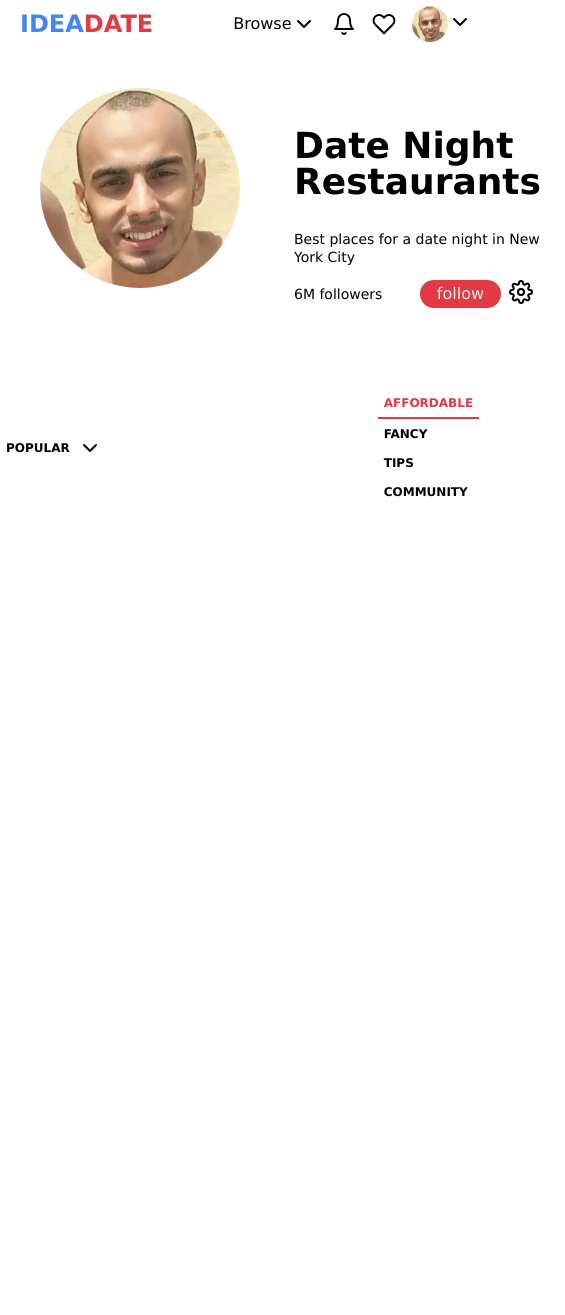
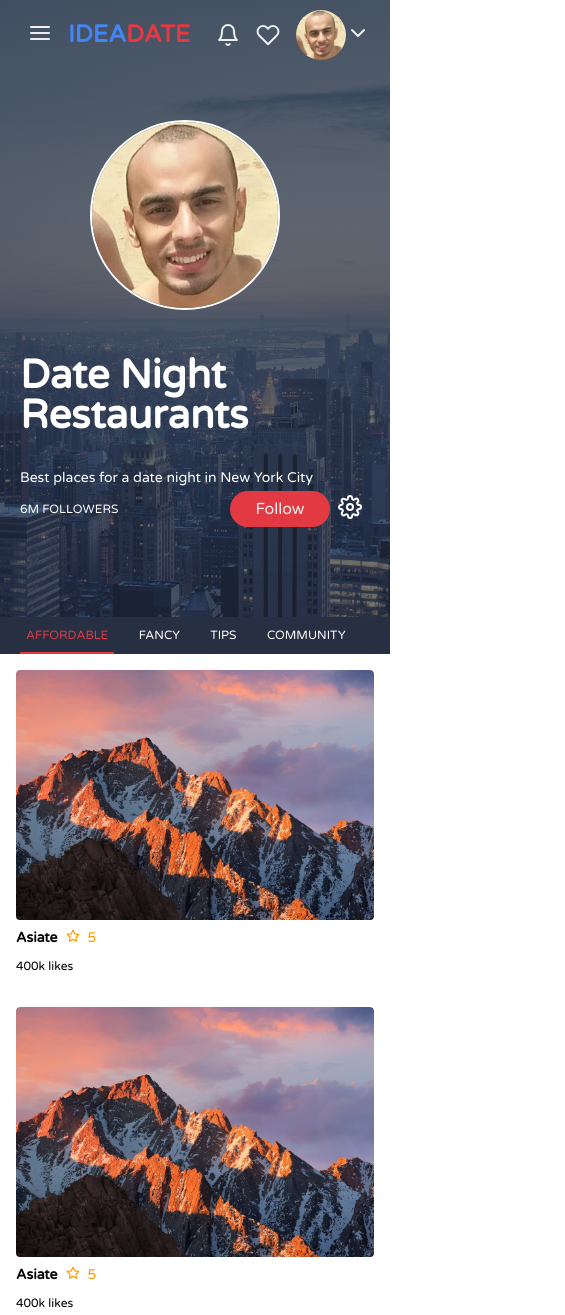
Before and after one commit to hoflish/HF_mockup_challenge, a React app: page / in a window 390 px wide. Shown: the top 1315 px of the page, 565 px wide, since content can reach past the window. Before the commit the page ends 844 px from the top, so only its background shows below. Built offline with nearby package versions, Linux system fonts and the light colour scheme.

Commit message:
Added responsive code

```diff
--- a/public/index.html
+++ b/public/index.html
@@ -10,7 +10,7 @@
     -->
     <link rel="manifest" href="%PUBLIC_URL%/manifest.json">
     <link rel="shortcut icon" href="%PUBLIC_URL%/favicon.ico">
-    <link rel="stylesheet" href="//fonts.googleapis.com/css?family=Open+Sans:400,300,600,700">
+    <link href="https://fonts.googleapis.com/css?family=Varela+Round" rel="stylesheet">
     <!--
       Notice the use of %PUBLIC_URL% in the tags above.
       It will be replaced with the URL of the `public` folder during the build.
--- a/src/app.css
+++ b/src/app.css
@@ -43,7 +43,6 @@ video {
   max-width: 100%;
 }
 
-
 article,
 aside,
 figure,
@@ -59,11 +58,10 @@ button,
 input,
 select,
 textarea {
-  font-family: Verdana, Arial, sans-serif;
+  font-family: 'Varela Round', Arial, sans-serif;
   font-size: 14px;
   line-height: 18px;
 }
-
 
 img {
   max-width: 100%;
@@ -75,7 +73,7 @@ input[type="radio"] {
 }
 
 small {
-  font-size: 0.8em;
+  font-size: 12px;
 }
 
 span {
@@ -104,3 +102,101 @@ a {
 a:hover {
   text-decoration: none;
 }
+
+ul {
+  list-style: none;
+  margin: 0;
+  padding: 0;
+}
+
+/* cards */
+
+.main {
+  display: flex;
+  flex-shrink: 0;
+  flex-direction: row;
+}
+
+.cards {
+  display: flex;
+  flex-wrap: wrap;
+  width: 780px;
+}
+
+.hf-card__item {
+  /*display: flex;*/
+  padding: 1rem;
+}
+
+@media (min-width: 768px) {
+  .hf-card__item {
+    width: 33.3333%;
+  }
+}
+
+@media (min-width: 896px) {
+  .hf-card__item {
+    width: 33.3333%;
+  }
+}
+
+@media (max-width: 768px) {
+  .hf-card__item {
+    width: 50%;
+  }
+}
+
+@media (max-width: 468px) {
+  .hf-card__item {
+    width: 100%;
+  }
+}
+
+.cover {
+  position: relative;
+  width: 100%;
+  height: 100%;
+  /*background-color: #273042;*/
+  background: url("./images/New-York-Wallpaper-Background-7.jpg") no-repeat center center;
+  /*linear-gradient(to bottom, rgba(39, 48, 66, 0), rgba(39, 48, 66, 0.02)), -webkit-linear-gradient(to bottom, rgba(39, 48, 66, 0), rgba(39, 48, 66, 0.02));*/
+  /*linear-gradient(to bottom,rgba(0,0,0,0),rgba(0,0,0,0.02));*/
+  background-size: cover;
+}
+
+.cover:before {
+  content: '';
+  position: absolute;
+  top: 0;
+  right: 0;
+  bottom: 0;
+  left: 0;
+  background-image: linear-gradient(to bottom, rgba(39, 48, 66, 1), rgba(39, 48, 66, 0.8));
+  background-image: -webkit-linear-gradient(to bottom, rgba(39, 48, 66, 1), rgba(39, 48, 66, 0.8));
+  opacity: .8;
+}
+
+.hf-menu {
+  display: none;
+}
+
+@media (max-width: 768px) {
+  .hf-header__middle {
+    order: 1;
+    flex-grow: 0;
+    margin-left: 0;
+    display: none;
+  }
+  .hf-header__left {
+    order: 2;
+    flex-grow: 1;
+  }
+
+  .hf-header__right {
+    order: 3;
+    float: right;
+  }
+
+  .hf-menu {
+    display: block;
+  }
+}
--- a/src/components/App/index.js
+++ b/src/components/App/index.js
@@ -2,6 +2,7 @@ import React, {Component} from 'react';
 import Header from "../Header";
 import HeroSection from "../HeroSection";
 import NavBar from "../NavBar/index";
+import Main from "../Main/index";
 
 export default class App extends Component {
 
@@ -12,9 +13,15 @@ export default class App extends Component {
   render() {
     return (
       <div>
-        <Header />
-        <HeroSection />
-        <NavBar />
+        <div className="cover">
+          <Header />
+          <HeroSection />
+          <NavBar />
+        </div>
+        <div>
+          <Main />
+          <div />
+        </div>
       </div>
     );
   }
--- /dev/null
+++ b/src/components/Card/card.css
@@ -0,0 +1,68 @@
+.hf-card {
+  background-color: white;
+  border-radius: 4px;
+  /*box-shadow: 0 20px 40px -14px rgba(0, 0, 0, 0.25);*/
+  display: flex;
+  flex-direction: column;
+  overflow: hidden;
+}
+
+.hf-card__image {
+  background: no-repeat center center;
+  background-size: cover;
+  border-radius: 0.25rem;
+  overflow: hidden;
+  position: relative;
+  height: 250px;
+}
+
+.hf-card__image::before {
+   content: "";
+   display: block;
+   padding-top: 56.25%; /*16:9 aspect ratio;*/
+ }
+
+@media(min-width: 40rem) {
+  .hf-card__image::before {
+    padding-top: 66.6%; /*3: 2 aspect ratio*/
+  }
+}
+
+.hf-card__content {
+  display: flex;
+  flex: 1 1 auto;
+  flex-direction: column;
+}
+
+.hf-card__content-top {
+  display: flex;
+  align-items: center;
+}
+.hf-card__content-bottom {
+/* TODO: style */
+}
+
+.hf-card__name {
+  font-weight: bold;
+}
+
+.feather-star {
+  width: 14px;
+  height: 14px;
+}
+
+
+.vb {
+  color: #FF9900;
+}
+
+/*.hf-card__link {*/
+  /*!*position: relative;*!*/
+  /*!*top: 18px;*!*/
+  /*!*left: 20px;*!*/
+  /*!*right: 20px;*!*/
+  /*!*text-align: center;*!*/
+  /*!*vertical-align: middle;*!*/
+  /*!*line-height: 220px;*!*/
+  /*overflow: hidden;*/
+/*}*/
--- /dev/null
+++ b/src/components/Card/index.js
@@ -0,0 +1,38 @@
+import React, {Component} from 'react';
+import './card.css';
+import photo from '../../images/featured_wallpaper.jpg';
+
+class Card extends Component {
+
+  constructor(props) {
+    super(props);
+  }
+
+  render() {
+    const style = {
+      backgroundImage: `url(${photo})`
+    };
+    return (
+      <div className="hf-card">
+        {/* images  */}
+        <div style={style} className="hf-card__image card__image--fence">
+
+        </div>
+
+        <div className="hf-card__content">
+          {/* Restaurant  */}
+            <div className="hf-card__content-top">
+              <h1 className="hf-card__name">Asiate</h1>
+              <span className="vb hf-icon"><i data-feather="star"/></span>
+              <span className="vb">5</span>
+            </div>
+
+          {/*Restaurant likes*/}
+          <div className="hf-card__content-bottom"><small>400k likes</small></div>
+        </div>
+      </div>
+    )
+  }
+}
+
+export default Card;
--- a/src/components/Header/header.css
+++ b/src/components/Header/header.css
@@ -1,6 +1,8 @@
 header {
-  background-color: transparent;
-  height: 48px;
+  /*background: linear-gradient(to bottom right, rgba(39, 48, 66, 0), rgba(39, 48, 66, 0.987));*/
+  /*background: -webkit-linear-gradient(to bottom right, rgba(39, 48, 66, 1), rgba(39, 48, 66, 0.987));*/
+  height: 70px;
+  color: #eeeeee;
 }
 
 .hf-header {
@@ -11,7 +13,7 @@ header {
   bottom: 0;
   display: flex;
   align-items: center;
-  padding: 0 12px;
+  padding: 0 20px;
   height: 100%;
 }
 
@@ -22,7 +24,7 @@ header {
 .hf-header__middle {
   display: flex;
   flex-grow: 1;
-  margin-left: 64px;
+  margin-left: 140px;
 }
 
 .hf-header__right {
@@ -56,16 +58,16 @@ header {
 }
 
 .hf-avatar {
-  height: 36px;
-  width: 36px;
+  height: 50px;
+  width: 50px;
   position: relative;
   vertical-align: middle;
   margin-left: 8px;
 }
 
 .hf-avatar > img {
-  width: 36px;
-  height: 36px;
+  width: 50px;
+  height: 50px;
   border-radius: 50%;
   position: relative;
 }
--- a/src/components/Header/index.js
+++ b/src/components/Header/index.js
@@ -24,6 +24,8 @@ class Header extends Component {
              Browse <i data-feather="chevron-down" />
            </div>
          </div>
+         <div className="hf-header__nav-item hf-menu"><i data-feather="menu"/></div>
+
          {/* User info */}
          <div className="hf-header__right">
 
--- a/src/components/HeroSection/hero_section.css
+++ b/src/components/HeroSection/hero_section.css
@@ -3,7 +3,9 @@
   display: flex;
   align-items: stretch;
   flex-direction: row;
-  padding: 40px;
+  padding: 0 20px;
+  margin: 50px 0;
+  color: white;
 }
 
 .hf-hero__avatar,
@@ -20,15 +22,16 @@
 
 
 .hf-hero__avatar {
-  padding-right: 30px;
+  padding-right: 20px;
   flex-shrink: 0;
 }
 
 .hf-hero__avatar-large > img {
-  width: 200px;
-  height: 200px;
+  width: 190px;
+  height: 190px;
   position: relative;
   border-radius: 50%;
+  border: 2px solid white;
 }
 
 .hf-hero__content {
@@ -36,26 +39,29 @@
   display: flex;
   flex-direction: column;
   flex-grow: 1;
-  padding: 40px 24px;
+  padding: 40px 0;
 }
 
 .hf-hero__description {
-  margin-top: 16px;
+  margin-top: 20px;
 }
 
 .hf-hero__title {
-  font-size: 36px;
+  font-size: 40px;
+  line-height: 40px;
   font-weight: bold;
-  line-height: 36px;
 }
 
 .hf-hero__follow {
   display: flex;
   align-items: center;
+  margin-top: -10px;
 }
 
 .hf-hero__follow-number {
   float: left;
+  text-transform: uppercase;
+  font-size: 12px;
 }
 
 .flex-grow {
@@ -75,12 +81,14 @@
 
 .btn {
   max-width: 177px;
-  border-radius: 15px;
+  width: 100px;
+  border-radius: 25px;
   border: 1px solid transparent;
   color: rgba(0,0,0,.987);
   font-size: 16px;
   padding: 4px 16px;
   line-height: 18px;
+  height: 36px;
   background: rgba(0,0,0,.05);
 }
 
--- a/src/components/HeroSection/index.js
+++ b/src/components/HeroSection/index.js
@@ -39,7 +39,7 @@ class HeroSection extends Component {
             <div className="flex-grow"></div>
             {/* follow button */}
             <div className="hf-hero__follow-left">
-              <span><button className="btn btn-primary">follow</button></span>
+              <span><button className="btn btn-primary">Follow</button></span>
               <span className="hf-icon"><i data-feather="settings"/></span>
             </div>
           </div>
--- /dev/null
+++ b/src/components/Main/index.js
@@ -0,0 +1,35 @@
+import React, {Component} from 'react';
+import Card from "../Card";
+
+class Main extends Component {
+
+  constructor(props) {
+    super(props);
+  }
+
+  render() {
+    return (
+      <main className="main">
+        {/* cards */}
+        <ul className="cards">
+          <li className="hf-card__item">
+            <Card/>
+          </li>
+          <li className="hf-card__item">
+            <Card/>
+          </li>
+          <li className="hf-card__item">
+            <Card/>
+          </li>
+          <li className="hf-card__item">
+            <Card/>
+          </li>
+        </ul>
+        {/* maps */}
+        <div></div>
+      </main>
+    );
+  }
+}
+
+export default Main;
--- a/src/components/NavBar/index.js
+++ b/src/components/NavBar/index.js
@@ -10,14 +10,13 @@ class NavBar extends Component {
 
   render() {
     return (
-      <div className="hf-nav">
+      <nav className="hf-nav">
         <div className="hf-nav__filter">
           <div className="hf-nav__filter-dropdown">
             <span>POPULAR</span>
             <i className="hf-icon" data-feather="chevron-down"/>
           </div>
         </div>
-        <div>
         <Tabs>
           <TabList>
             <Tab>AFFORDABLE</Tab>
@@ -30,8 +29,7 @@ class NavBar extends Component {
           <TabPanel></TabPanel>
           <TabPanel></TabPanel>
         </Tabs>
-        </div>
-      </div>
+      </nav>
     )
   }
 }
--- a/src/components/NavBar/navbar.css
+++ b/src/components/NavBar/navbar.css
@@ -1,11 +1,13 @@
 .hf-nav {
   display: flex;
   align-items: center;
+  background-color: #273042;
+  padding: 0 20px;
 }
 
 .react-tabs__tab-list, .hf-nav__filter {
   border-bottom: 1px solid transparent;
-  margin: 0 0 10px;
+  margin: 0;
   padding: 0;
 }
 
@@ -16,12 +18,11 @@
   position: relative;
   list-style: none;
   padding: 6px;
-  margin-bottom: 1px;
   cursor: pointer;
   font-size: 12px;
-  line-height: 16px;
-  margin-right: 12px;
-  font-weight: bold;
+  line-height: 22px;
+  margin-right: 44px;
+  color: white;
 }
 
 .hf-nav__filter-dropdown {
@@ -30,7 +31,7 @@
 }
 
 .hf-nav__filter {
-  margin-right: 250px;
+  margin-right: 80px;
 }
 
 .react-tabs__tab--selected {
@@ -66,3 +67,57 @@
   bottom: -5px;
   background: #fff;
 }
+
+@media(max-width: 768px) {
+  .react-tabs__tab-list {
+    position: relative;
+    width: 100%;
+    display: flex;
+    justify-content: space-between;
+  }
+  .react-tabs__tab {
+    margin-right: auto;
+  }
+  /*.hf-nav__filter {*/
+    /*display: none;*/
+  /*}*/
+  .react-tabs {
+    width: 100%;
+    position: relative;
+  }
+
+  .hf-nav__filter {
+    order: 2;
+    float: left;
+    margin-right: auto;
+  }
+
+  .hf-nav__filter-dropdown {
+    margin-right: 0;
+  }
+
+  .hf-hero {
+    flex-direction: column;
+    align-items: center;
+  }
+
+}
+
+@media(max-width: 468px) {
+  .react-tabs__tab-list {
+    position: relative;
+    width: 100%;
+    display: flex;
+    justify-content: space-between;
+  }
+  .react-tabs__tab {
+    margin-right: auto;
+  }
+  .hf-nav__filter {
+    display: none;
+  }
+  .react-tabs {
+    width: 100%;
+    position: relative;
+  }
+}
```
Also changed, not shown: src/images/New-York-Wallpaper-Background-7.jpg (added), src/images/featured_wallpaper.jpg (added). Lines whose indentation alone changed are shown as unchanged.
